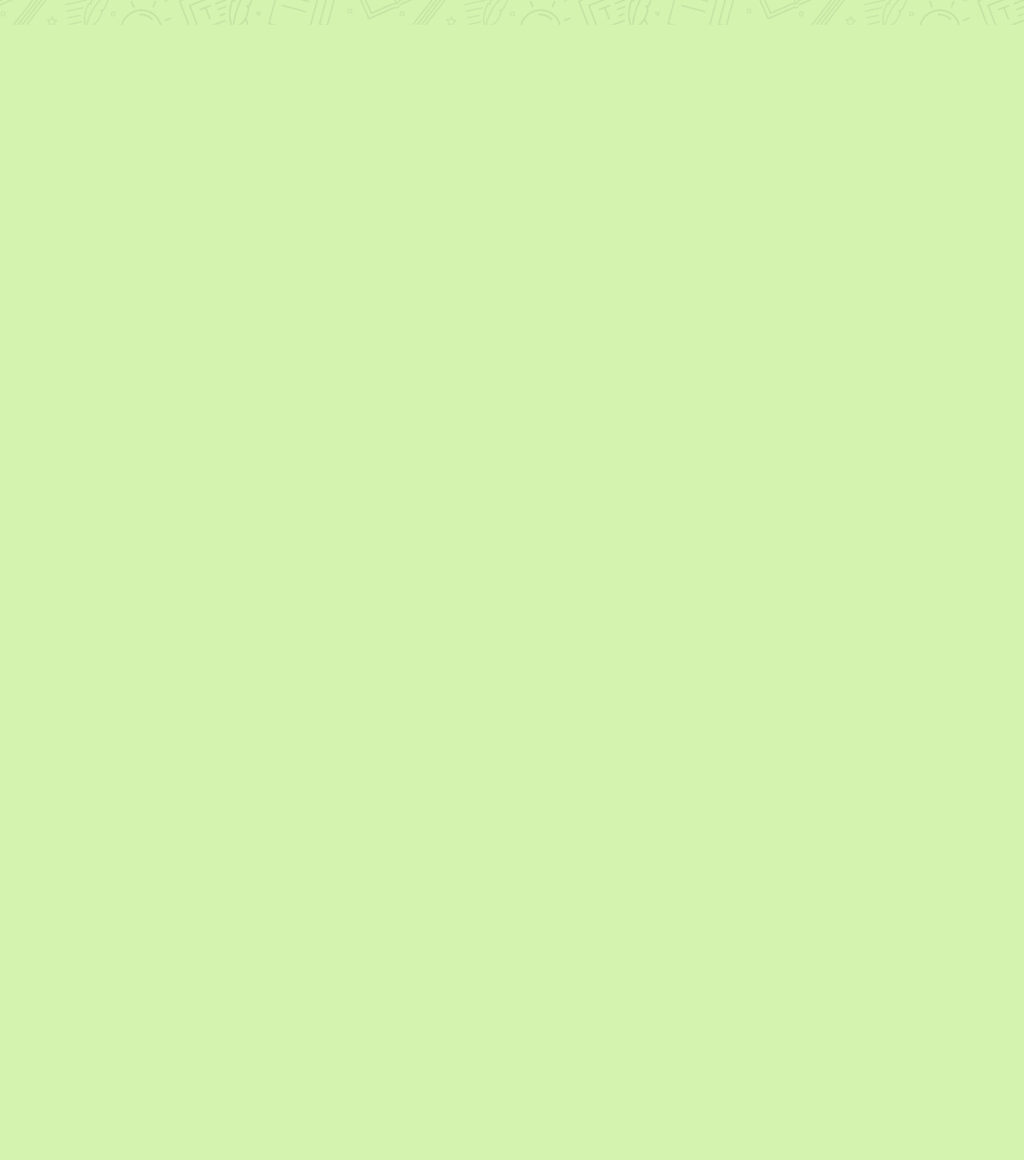
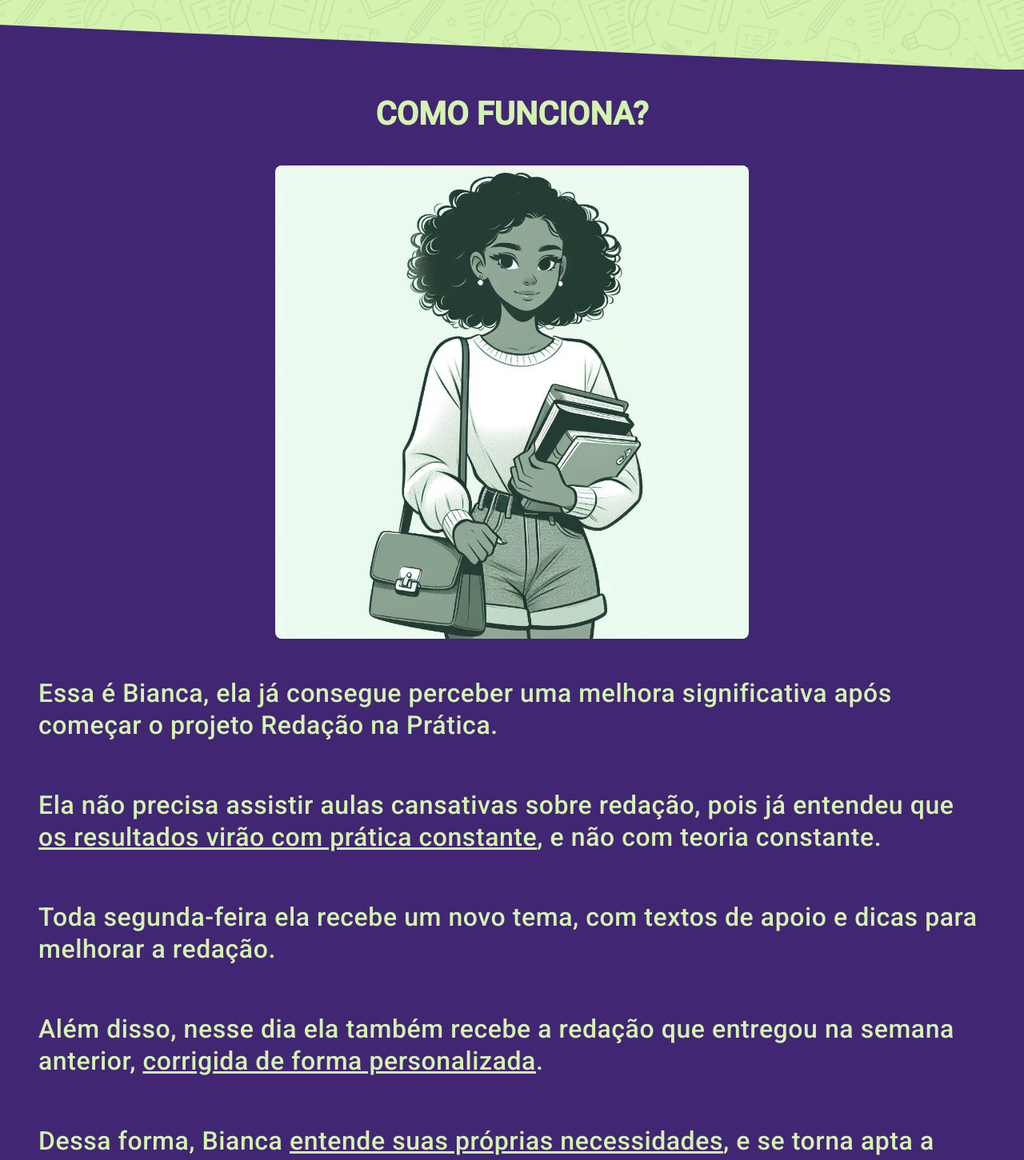
Before and after one commit to gabrielsoarespebr/redacao-na-pratica, an Angular app: page / in a window 1280 px wide. Shown: the part 6080-7531 px from the top of the page at 80% size. Before the commit the page ends 6111 px from the top, so only its background shows below. Built offline with nearby package versions, Linux system fonts and the light colour scheme.

Commit message:
feat: Course overview

```diff
--- a/src/app/app.component.html
+++ b/src/app/app.component.html
@@ -3,4 +3,7 @@
 <app-about></app-about>
 <app-divider dividerModel="B"></app-divider>
 <app-enem></app-enem>
+<app-divider dividerModel="A"></app-divider>
+<app-course-overview></app-course-overview>
+<app-divider dividerModel="B"></app-divider>
 <router-outlet></router-outlet>
--- a/src/app/app.component.ts
+++ b/src/app/app.component.ts
@@ -5,6 +5,7 @@
 import { AboutComponent } from './components/about/about.component';
 import { DividerComponent } from './components/shared/divider/divider.component';
 import { EnemComponent } from './components/enem/enem.component';
+import { CourseOverviewComponent } from './components/course-overview/course-overview.component';
 
 @Component({
   selector: 'app-root',
@@ -15,7 +16,8 @@
     PresentationComponent,
     AboutComponent,
     DividerComponent,
-    EnemComponent
+    EnemComponent,
+    CourseOverviewComponent
   ],
   templateUrl: './app.component.html',
   styleUrl: './app.component.css',
--- /dev/null
+++ b/src/app/components/course-overview/course-overview.component.css
@@ -0,0 +1,4 @@
+section {
+  color: var(--colorPrimary);
+  background-color: var(--colorSecondary);
+}
--- /dev/null
+++ b/src/app/components/course-overview/course-overview.component.html
@@ -0,0 +1,43 @@
+<section class="px-5 py-4">
+  <h1 class="fw-bold fs-1 mt-3 text-center text-uppercase">Como funciona?</h1>
+  <div class="my-5 text-center">
+    <img
+      src="../../../assets/girlStudent.jpg"
+      alt="Estudante"
+      class="w-50 m-auto rounded-3"
+    />
+  </div>
+  <div class="d-flex flex-column gap-5">
+    <p>
+      Essa é Bianca, ela já consegue perceber uma melhora significativa após
+      começar o projeto Redação na Prática.
+    </p>
+    <p>
+      Ela não precisa assistir aulas cansativas sobre redação, pois já entendeu
+      que
+      <span class="text-decoration-underline"
+        >os resultados virão com prática constante</span
+      >, e não com teoria constante.
+    </p>
+    <p>
+      Toda segunda-feira ela recebe um novo tema, com textos de apoio e dicas
+      para melhorar a redação.
+    </p>
+    <p>
+      Além disso, nesse dia ela também recebe a redação que entregou na semana
+      anterior,
+      <span class="text-decoration-underline"
+        >corrigida de forma personalizada</span
+      >.
+    </p>
+    <p>
+      Dessa forma, Bianca
+      <span class="text-decoration-underline"
+        >entende suas próprias necessidades</span
+      >, e se torna apta a melhorar seus pontos fortes e compensar seus pontos
+      fracos.
+    </p>
+  </div>
+
+  <a href="#" class="text-uppercase ctaBtnModelA"> Quero começar a praticar</a>
+</section>
```
Also changed, not shown: src/app/components/course-overview/course-overview.component.ts (added, +12 -0 lines), src/assets/girlStudent.jpg (added).
